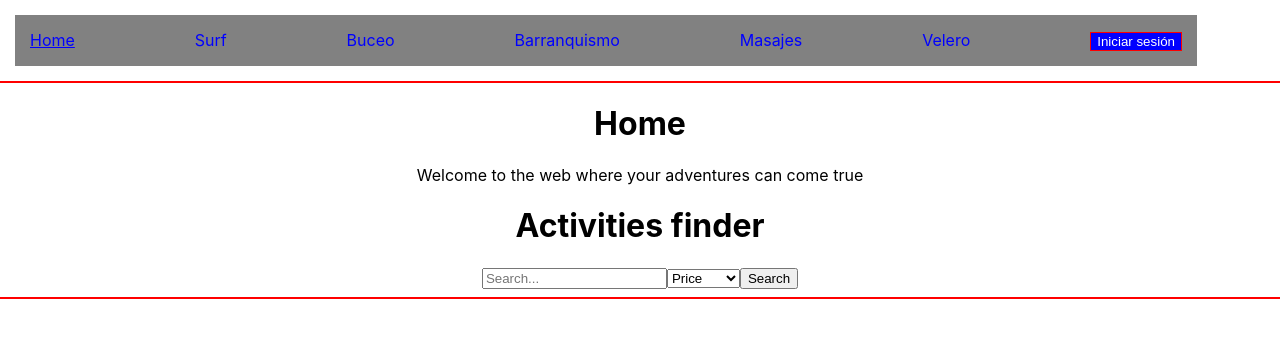
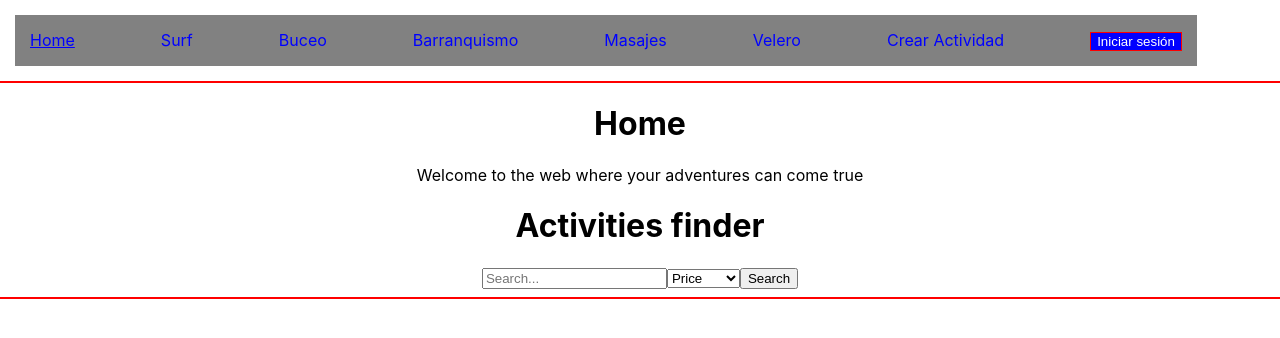
Before and after one commit to alberto-cora/Experiencias-Diferentes, a React (Create React App) app in the folder experiencias-diferentes/frontend-proyecto/: page / in a window 1280 px wide. Shown: the top 338 px of the page. Built offline with nearby package versions, Linux system fonts and the light colour scheme.

Commit message:
crear actividad

```diff
--- a/experiencias-diferentes/frontend-proyecto/src/App.js
+++ b/experiencias-diferentes/frontend-proyecto/src/App.js
@@ -14,7 +14,8 @@ import Buceo from './Buceo';
 import Barranquismo from './Barranquismo';
 import Velero from './Velero';
 import Masajes from './Masajes';
-import LoginModal from './LoginModal';
+//import LoginModal from './LoginModal';
+import CreateActivity from './CreateActivity';
 
 function App() {
     const [showModal, setShowModal] = useState(true);
@@ -54,16 +55,14 @@ function App() {
                     <Route path="/about" exact>
                         <About />
                     </Route>
-                    <Route path="/login" exact>
-                        {showModal && (
-                            <LoginModal
-                                closeModal={() => setShowModal(false)}
-                            />
-                        )}
-                    </Route>
                     <Route path="/profile">
                         <Profile />
                     </Route>
+
+                    <Route path="/activities/create">
+                        <CreateActivity />
+                    </Route>
+
                     <Route path="/">Not Found</Route>
                 </Switch>
             </main>
--- a/experiencias-diferentes/frontend-proyecto/src/LoginModal.js
+++ b/experiencias-diferentes/frontend-proyecto/src/LoginModal.js
@@ -67,6 +67,7 @@ function Signup({ setSignup, closeModal }) {
     const [email, setEmail] = useState('');
     const [repeatedPassword, setRepeatedPassword] = useState('');
     const setUser = useSetUser();
+    const user = useUser();
 
     const handleSignup = async (e) => {
         e.preventDefault();
@@ -81,6 +82,10 @@ function Signup({ setSignup, closeModal }) {
             closeModal();
         }
     };
+
+    if (user) {
+        return <Redirect to="/" />;
+    }
 
     return (
         <form onSubmit={handleSignup}>
--- a/experiencias-diferentes/frontend-proyecto/src/Menu.js
+++ b/experiencias-diferentes/frontend-proyecto/src/Menu.js
@@ -1,9 +1,12 @@
 import { NavLink } from 'react-router-dom';
 import './Menu.css';
 import { useState } from 'react';
+import LoginModal from './LoginModal';
+import { useUser } from './UserContext';
 
 function Menu() {
-    const [showModal, setShowModal] = useState(true);
+    const [showModal, setShowModal] = useState(false);
+    const user = useUser();
     return (
         <aside className="menu">
             <div className="top">
@@ -29,11 +32,22 @@ function Menu() {
                 <NavLink to="/activities/velero" activeClassName="active" exact>
                     Velero
                 </NavLink>
-                <NavLink to="/login" activeClassName="active" exact>
-                    <button onClick={() => setShowModal(true)}>
-                        Iniciar sesión
-                    </button>
+
+                <NavLink to="/activities/create" activeClassName="active" exact>
+                    Crear Actividad
                 </NavLink>
+
+                <div className="user-area">
+                    {!user && (
+                        <button onClick={() => setShowModal(true)}>
+                            Iniciar sesión
+                        </button>
+                    )}
+                </div>
+
+                {showModal && (
+                    <LoginModal closeModal={() => setShowModal(false)} />
+                )}
             </div>
         </aside>
     );
```
Also changed, not shown: 1 other file (tests, documents, lock files or other folders).
